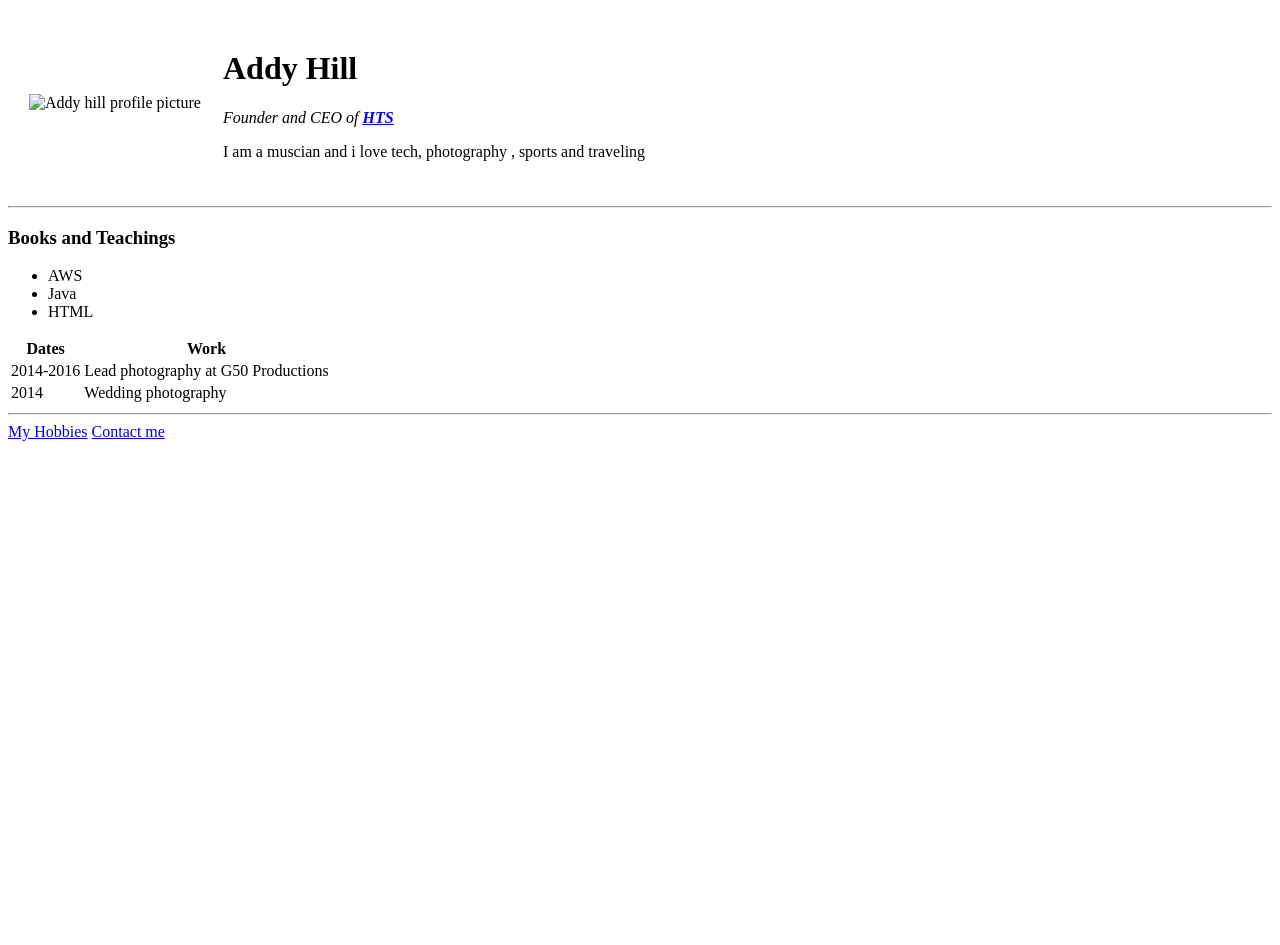
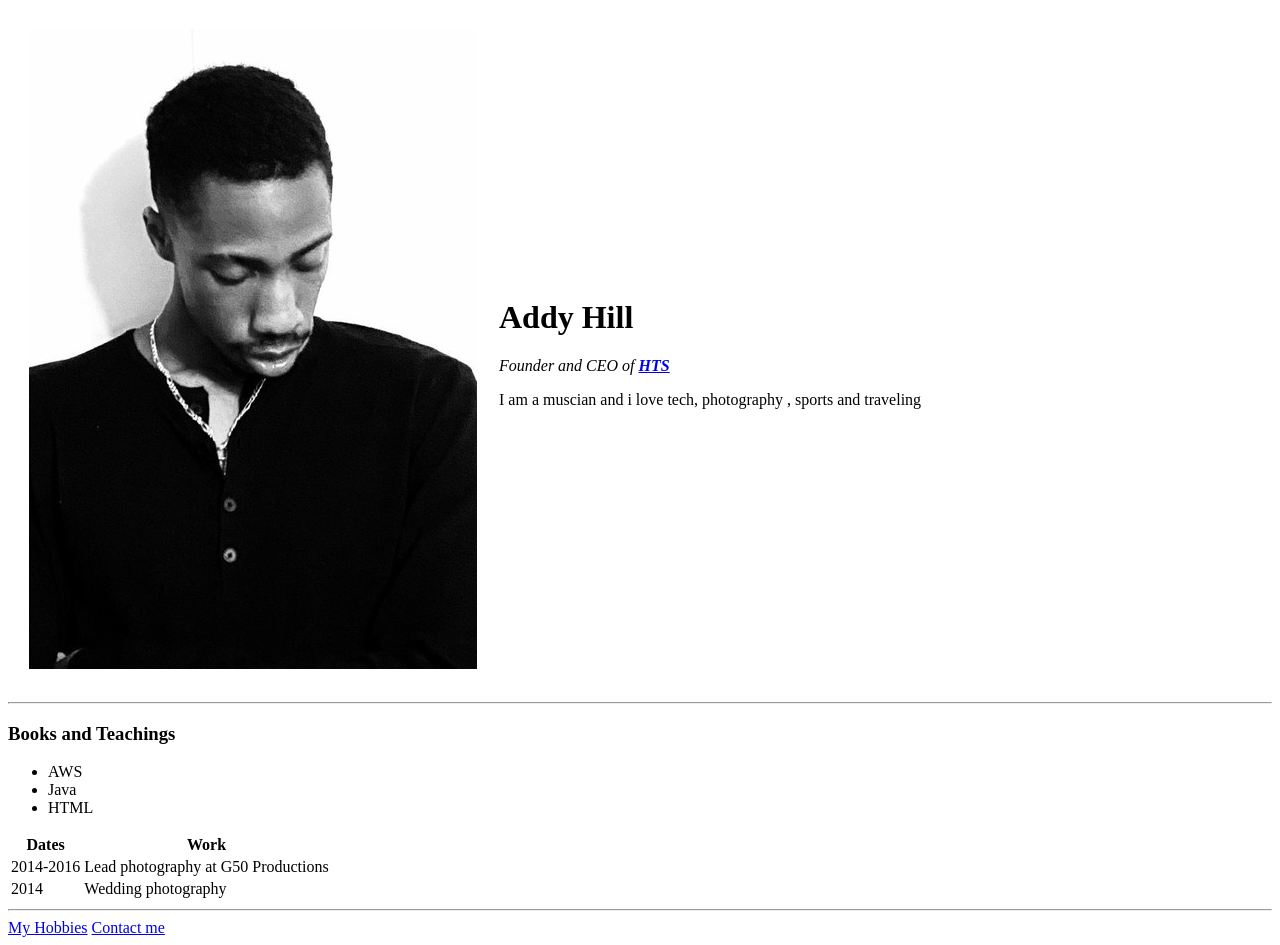
Before and after one commit to Htsxaddy/CV, a plain HTML site: page index.html in a window 1280 px wide. Before the commit the page ends 800 px from the top, so only its background shows below. Drawn offline with Linux system fonts and the light colour scheme.

Commit message:
Update index.html

```diff
--- a/index.html
+++ b/index.html
@@ -7,7 +7,7 @@
   <body>
     <table cellspacing=20>
       <tr>
-        <td> <img src="HTML - Personal Site\Imagaes\Profile ID.jfif" alt="Addy hill profile picture "></td>
+        <td> <img src="Imagaes\Profile ID.jfif" alt="Addy hill profile picture "></td>
         <td><h1> Addy Hill</h1>
         <p><em> Founder and CEO of <strong><a href="http://addyhts.com/music/">HTS</a></strong></em></p>
         <p>I am a muscian and i love tech, photography , sports and traveling</p></td>
```
